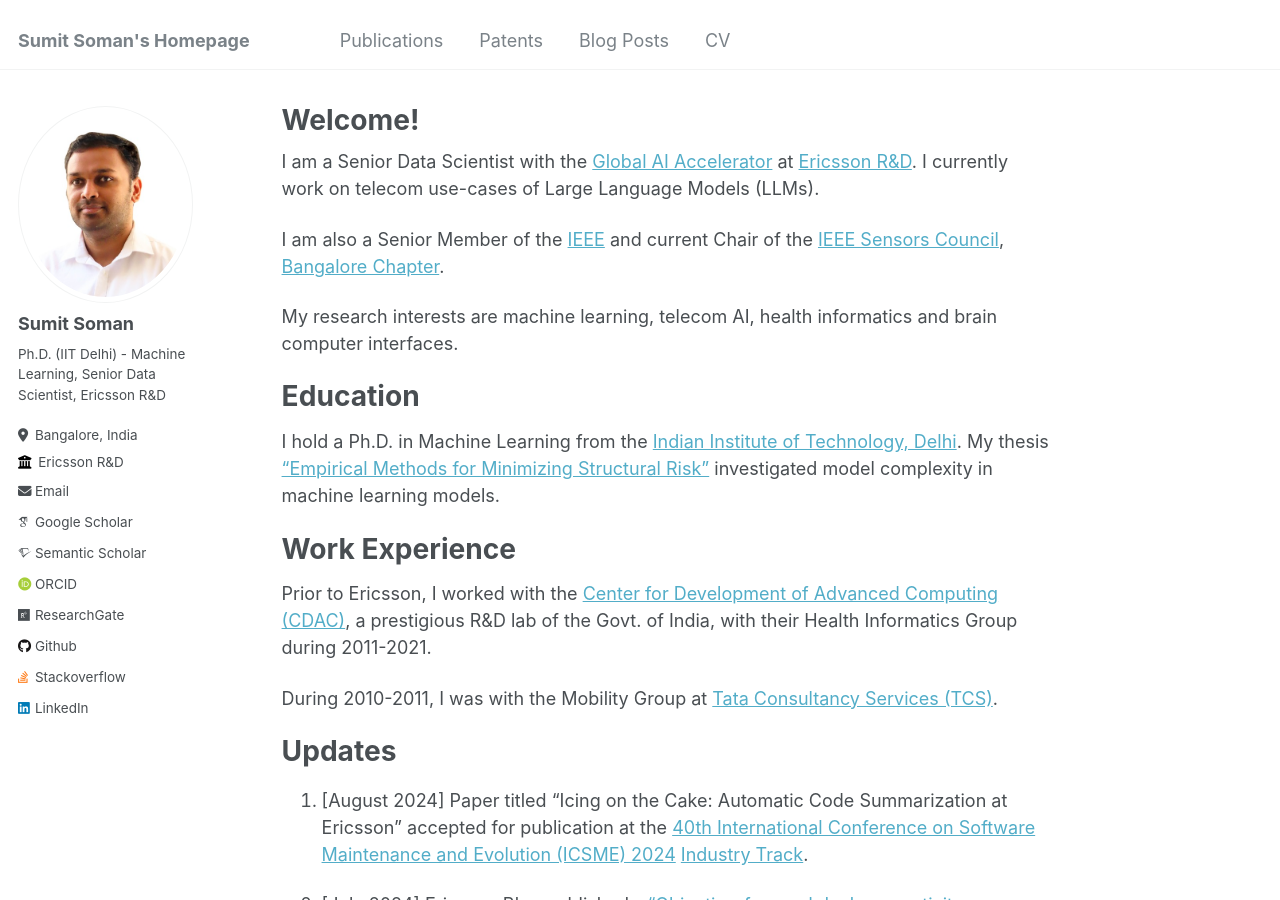
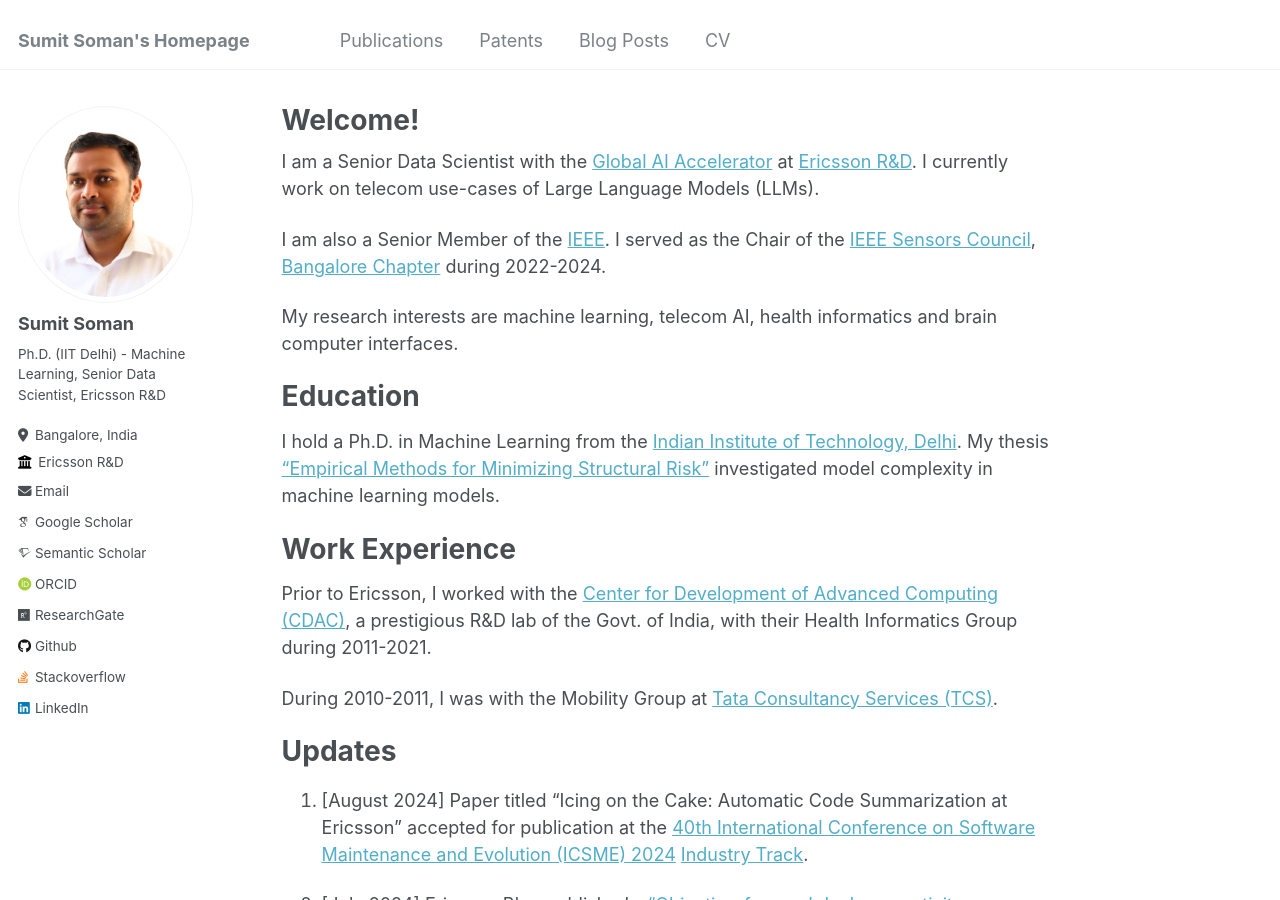
Before and after one commit to sumitsoman/sumitsoman.github.io, a Jekyll site: the page built from _pages/about.md, in a window 1280 px wide and 900 px high. Built offline with Jekyll 4.4.1, drawn with Linux system fonts in a browser that asks for light colours; some web fonts are replaced.

Commit message:
Updating about page

```diff
--- a/_pages/about.md
+++ b/_pages/about.md
@@ -10,7 +10,7 @@ redirect_from:
 
 I am a Senior Data Scientist with the [Global AI Accelerator](https://www.ericsson.com/en/about-us/company-facts/ericsson-worldwide/india/ericsson-in-india/global-artificial-intelligence-accelerator-india)  at [Ericsson R&D](https://www.ericsson.com/en). I currently work on telecom use-cases of Large Language Models (LLMs).
 
-I am also a Senior Member of the [IEEE](https://www.ieee.org/) and current Chair of the [IEEE Sensors Council](https://ieee-sensors.org/), [Bangalore Chapter](https://sensorscouncil.ieeebangalore.org/).
+I am also a Senior Member of the [IEEE](https://www.ieee.org/). I served as the Chair of the [IEEE Sensors Council](https://ieee-sensors.org/), [Bangalore Chapter](https://sensorscouncil.ieeebangalore.org/) during 2022-2024.
 
 My research interests are machine learning, telecom AI, health informatics and brain computer interfaces.
 
```
